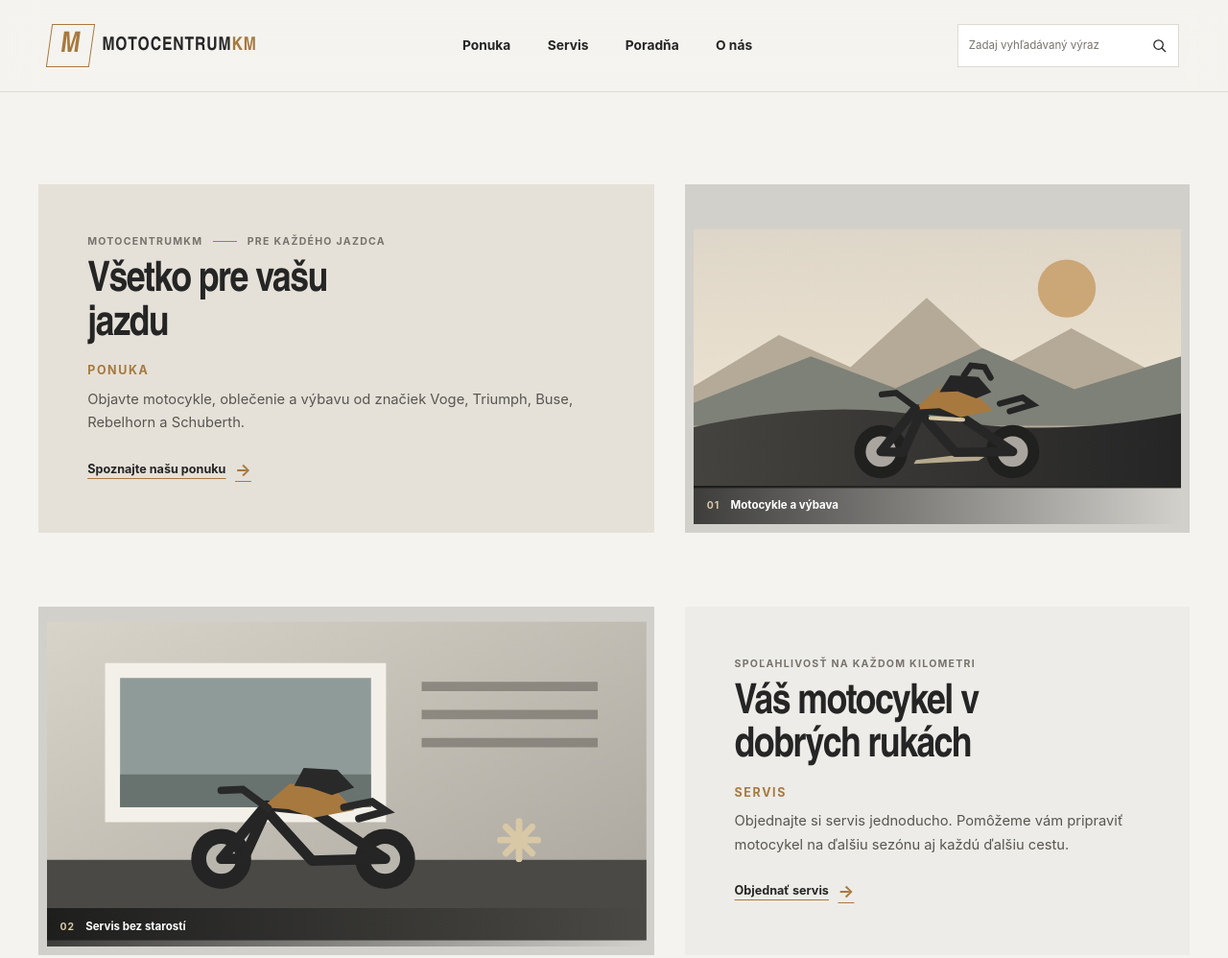
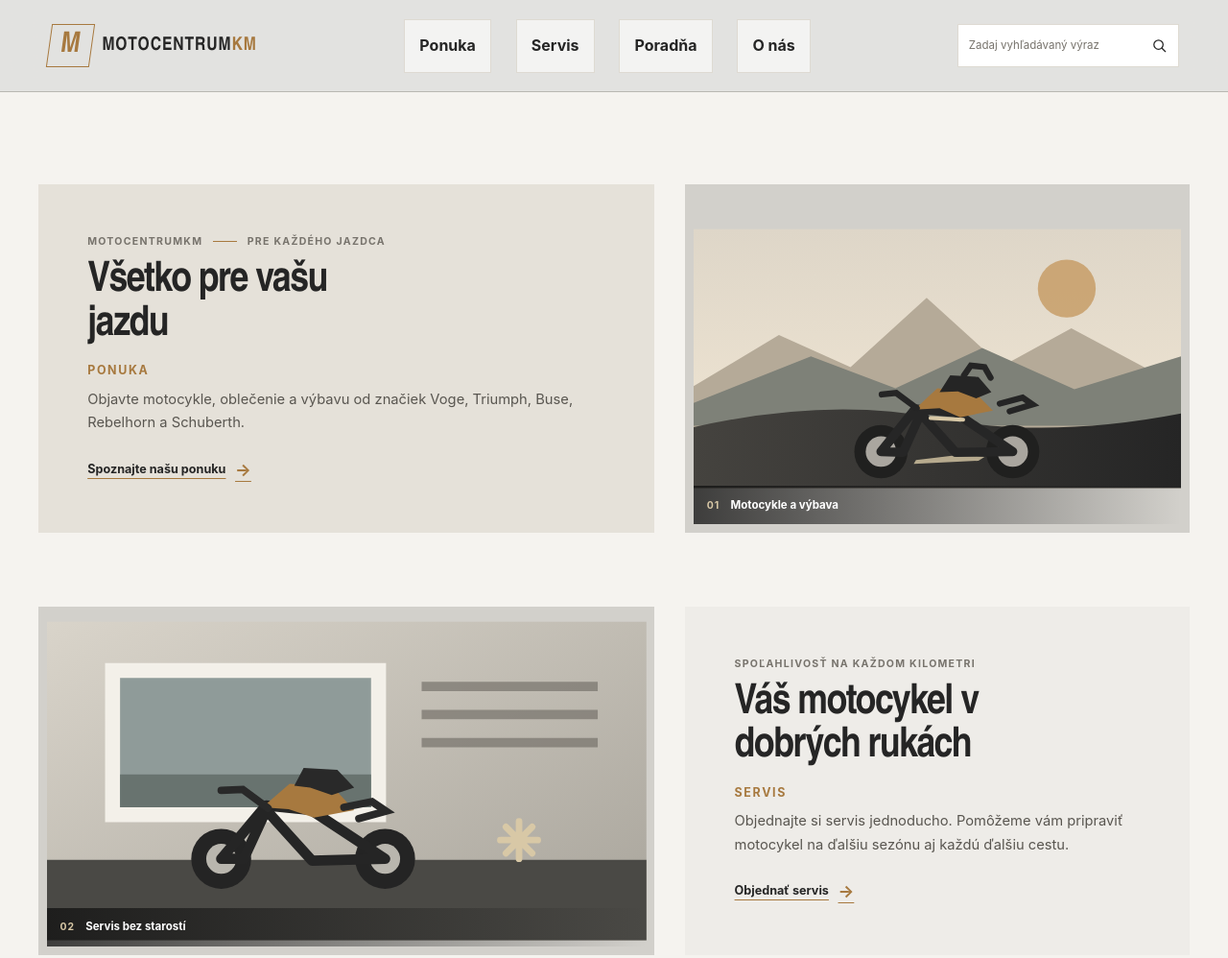
Before and after one commit to vratkobalaz/Motocentrum, a plain HTML site: page index.html in a window 1280 px wide. Shown: the top 998 px of the page at 96% size. Drawn offline with Linux system fonts and the light colour scheme.

```diff
--- a/styles.css
+++ b/styles.css
@@ -40,8 +40,8 @@ a {
   align-items: center;
   gap: clamp(1.25rem, 3vw, 3.5rem);
   padding: 0.6rem clamp(1.25rem, 4vw, 4.5rem);
-  border-bottom: 1px solid var(--line);
-  background: rgb(245 243 239 / 84%);
+  border-bottom: 1px solid #b9b7b2;
+  background: rgb(224 224 222 / 90%);
   backdrop-filter: blur(16px);
 }
 
@@ -93,6 +93,41 @@ a {
   font-size: 0.86rem;
   font-weight: 650;
   text-decoration: none;
+}
+
+@media (min-width: 851px) {
+  .site-header {
+    gap: clamp(0.8rem, 2vw, 2rem);
+  }
+
+  .primary-navigation {
+    gap: clamp(0.5rem, 2vw, 2rem);
+  }
+
+  .primary-navigation a {
+    display: flex;
+    min-height: 3.5rem;
+    align-items: center;
+    justify-content: center;
+    padding: 0.7rem 0.95rem;
+    border: 1px solid var(--line);
+    background: rgb(255 255 255 / 55%);
+    font-size: 1rem;
+    transition: opacity 160ms ease, background-color 160ms ease, border-color 160ms ease, box-shadow 160ms ease, transform 160ms ease;
+  }
+
+  .primary-navigation:has(a:hover) a:not(:hover),
+  .primary-navigation:has(a:focus-visible) a:not(:focus-visible) {
+    opacity: 0.45;
+  }
+
+  .primary-navigation a:hover,
+  .primary-navigation a:focus-visible {
+    border-color: var(--bronze);
+    background: #e5e1d9;
+    box-shadow: 0 4px 12px rgb(37 37 37 / 12%);
+    transform: translateY(-2px);
+  }
 }
 
 .primary-navigation a::after {
@@ -339,6 +374,10 @@ h2 {
     gap: 1rem;
   }
 
+  .primary-navigation a {
+    padding: 0.45rem 0;
+  }
+
   .brand-name {
     font-size: 0.98rem;
   }
@@ -376,7 +415,7 @@ h2 {
     justify-content: space-between;
     gap: 0.5rem;
     padding-inline: 1rem;
-    background: rgb(245 243 239 / 82%);
+    background: rgb(224 224 222 / 90%);
   }
 
   .menu-toggle {
@@ -452,7 +491,9 @@ h2 {
   }
 
   .primary-navigation a {
+    min-height: 0;
     padding: 0.75rem 0;
+    border: 0;
     border-bottom: 1px solid var(--line);
   }
 
```
